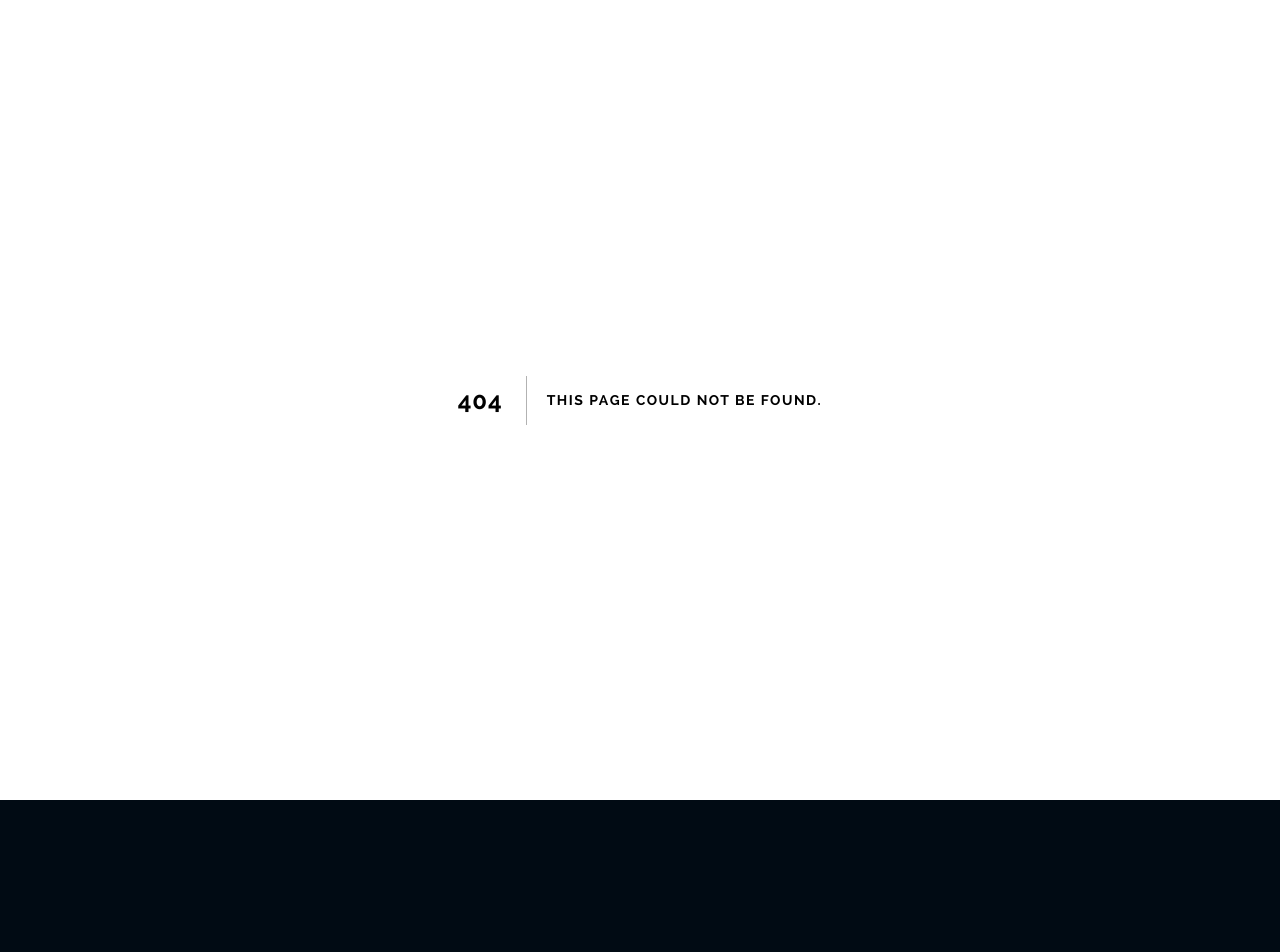
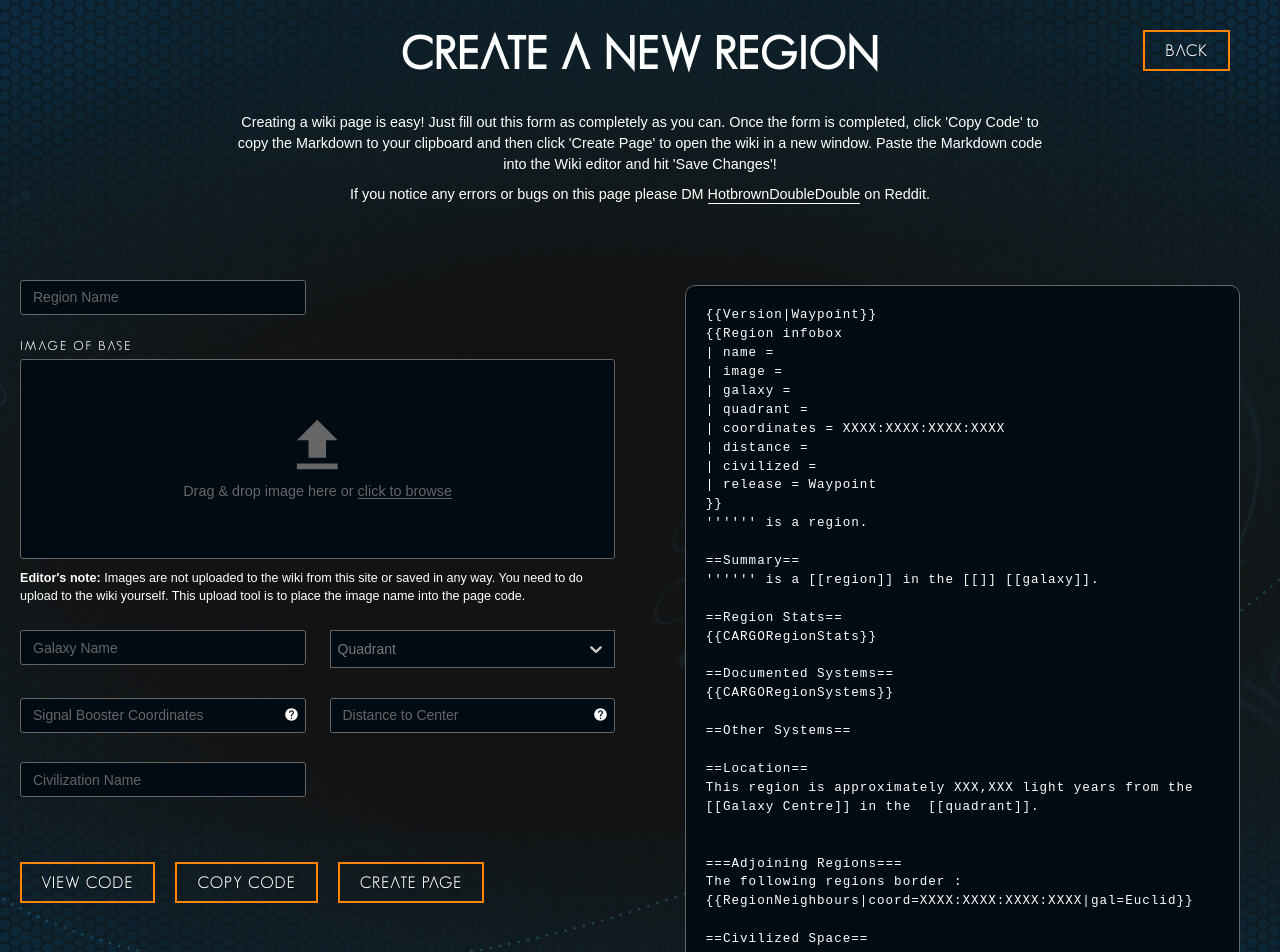
Before and after one commit to BrockBeldham/nms-wiki-boilerplate, a Next.js app: page /region in a window 1280 px wide. Before the commit this address had no page. Shown: the top 952 px of the page. Before the commit the page ends 800 px from the top, so only its background shows below. Built offline with nearby package versions, Linux system fonts and the light colour scheme; a web font is replaced by a local one.

Commit message:
added region page

```diff
--- /dev/null
+++ b/pages/region.js
@@ -0,0 +1,106 @@
+import { useState, useRef } from 'react';
+import Head from 'next/head';
+import CodeView from '../components/layouts/code-view';
+import Input from '../components/input';
+import Dropzone from '../components/dropzone';
+import Select from '../components/select';
+
+import styles from '../styles/forms.module.scss';
+
+export default function Creature() {
+  const myRef = useRef(null);
+  const [codeCopied, setCodeCopied] = useState(false);
+  const [viewCode, setViewCode] = useState(false);
+  const [title, setTitle] = useState('');
+  const [image, setImage] = useState('');
+  const [galaxy, setGalaxy] = useState('');
+  const [quadrant, setQuadrant] = useState('');
+  const [coordinates, setCoordinates] = useState('');
+  const [distance, setDistance] = useState('');
+  const [civ, setCiv] = useState('');
+
+  const codeTemplate = `{{Version|${process.env.NEXT_PUBLIC_VERSION}}}
+{{Region infobox
+| name = ${title}
+| image = ${image}
+| galaxy = ${galaxy}
+| quadrant = ${quadrant}
+| coordinates = ${coordinates.split(':')[0] ? coordinates.split(':')[0] : 'XXXX'}:${coordinates.split(':')[1] ? coordinates.split(':')[1] : 'XXXX'}:${coordinates.split(':')[2] ? coordinates.split(':')[2] : 'XXXX'}:XXXX
+| distance = ${distance}
+| civilized = ${civ}
+| release = ${process.env.NEXT_PUBLIC_VERSION}
+}}
+'''${title}''' is a region.
+
+==Summary==
+'''${title}''' is a [[region]] in the [[${galaxy}]] [[galaxy]].
+
+==Region Stats==
+{{CARGORegionStats}}
+
+==Documented Systems==
+{{CARGORegionSystems}}
+
+==Other Systems==
+
+==Location==
+This region is approximately ${distance || 'XXX,XXX'} light years from the [[Galaxy Centre]] in the ${quadrant} [[quadrant]].
+${coordinates ? `{{coords|${coordinates.split(':')[0] ? coordinates.split(':')[0] : 'XXXX'}|${coordinates.split(':')[1] ? coordinates.split(':')[1] : 'XXXX'}|${coordinates.split(':')[2] ? coordinates.split(':')[2] : 'XXXX'}|XXXX}}` : ''}
+
+===Adjoining Regions===
+The following regions border ${title}:
+{{RegionNeighbours|coord=${coordinates.split(':')[0] ? coordinates.split(':')[0] : 'XXXX'}:${coordinates.split(':')[1] ? coordinates.split(':')[1] : 'XXXX'}:${coordinates.split(':')[2] ? coordinates.split(':')[2] : 'XXXX'}:XXXX|gal=${galaxy || 'Euclid'}}}
+
+==Civilized Space==
+${civ ? `This region has been explored by the [[${civ}]].` : 'This region has not been explored by a [[Civilized Space|civilization]]'}`;
+
+  const copyToClipboard = () => {
+    navigator.clipboard.writeText(codeTemplate);
+    setCodeCopied(true);
+    setTimeout(() => {
+      setCodeCopied(false);
+    }, 3000);
+  };
+
+  return (
+    <CodeView
+      code={codeTemplate}
+      title='Create A New Region'
+      viewCode={viewCode}
+      closeEditor={() => setViewCode(false)}
+    >
+      <Head>
+        <title>New Region | No Man&apos;s Sky Wiki Boilerplate Creator</title>
+        <meta name='description' content="Generate boilerplate markdown code for a new region. Create a new region page on the No Man's Sky Fandom wiki with your generated code." />
+      </Head>
+      <div className='frmGroup50' ref={myRef}>
+        <Input id='title' type='text' label='Region Name' onChange={(value) => setTitle(value)} />
+        <Dropzone label='Image of Base' maxFiles={1} onUpload={(photos) => setImage(photos[0].name)} />
+        <Input id='galaxy' type='text' label='Galaxy Name' onChange={(value) => setGalaxy(value)} />
+        <Select id='quadrant' label='Quadrant' config={[
+          { label: 'Alpha', value: 'Alpha' },
+          { label: 'Beta', value: 'Beta' },
+          { label: 'Gamma', value: 'Gamma' },
+          { label: 'Delta', value: 'Delta' }
+        ]} onChange={(value) => setQuadrant(value)} />
+        <Input id='coordinates' type='text' label='Signal Booster Coordinates' tooltip='Found using a signal booster OR convert glyphs here: https://nmsportals.github.io/. Note: only the first 12 digits apply to region coordinates.' onChange={(value) => setCoordinates(value)} />
+        <Input id='distance' type='text' label='Distance to Center' tooltip='Found in the top right of the galaxy map.' onChange={(value) => setDistance(value)} />
+        <Input id='civilized' type='text' label='Civilization Name' onChange={(value) => setCiv(value)} />
+      </div>
+      <div className='btnContainer'>
+        <button type='button' className={`btn whiteBtn ${styles.btn}`} onClick={() => {
+          myRef.current.scrollIntoView();
+          setViewCode(true);
+        }}>
+          View Code
+        </button>
+        <button type='button' className={`btn whiteBtn ${styles.btn}`} onClick={() => copyToClipboard()}>
+          {codeCopied ? 'Code Copied' : 'Copy Code'}
+        </button>
+        <a href={`https://nomanssky.fandom.com/wiki/${title.replace(/ /g,'_')}?action=edit`} className={`btn whiteBtn ${styles.btn}`} target='_blank' rel='noreferrer'>
+          Create Page
+        </a>
+      </div>
+    </CodeView>
+  );
+}
```
